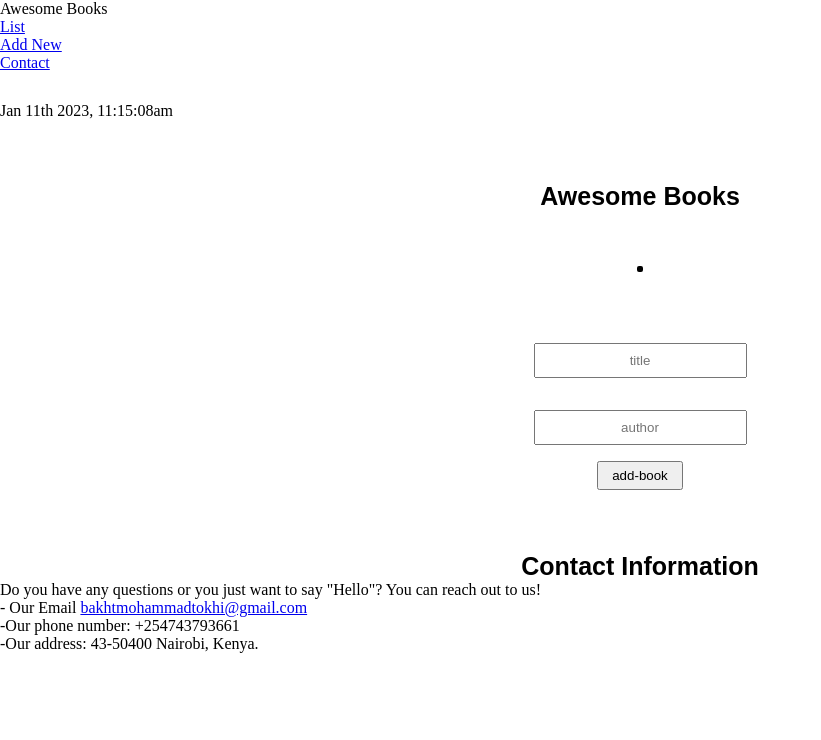
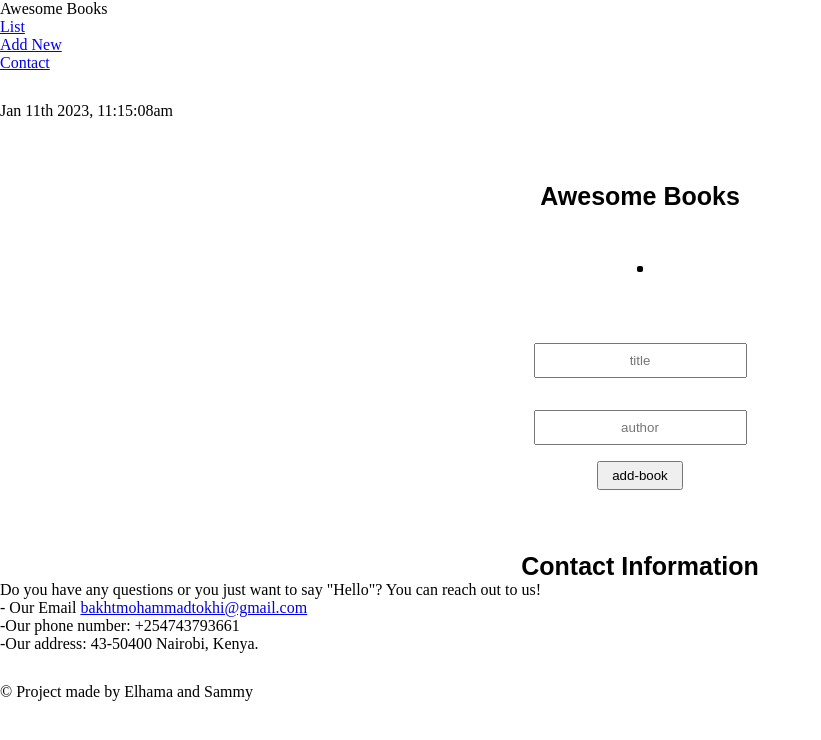
Before and after one commit to Sammy3000/Book-App, a website with bundled scripts: page index.html in a window 1280 px wide. Shown: the whole page, without its empty margins (0-821 px from the left). Built offline with nearby package versions, Linux system fonts and the light colour scheme.

Commit message:
add footer to index page

```diff
--- a/index.html
+++ b/index.html
@@ -68,6 +68,9 @@
           -Our address: 43-50400 Nairobi, Kenya.
         </p>
       </section>
+      <footer class="footer">
+        <p class="footer-content">&copy; Project made by Elhama and Sammy</p>
+      </footer>
     </section>
     <script type="module" src="index.js"></script>
   </body>
```
